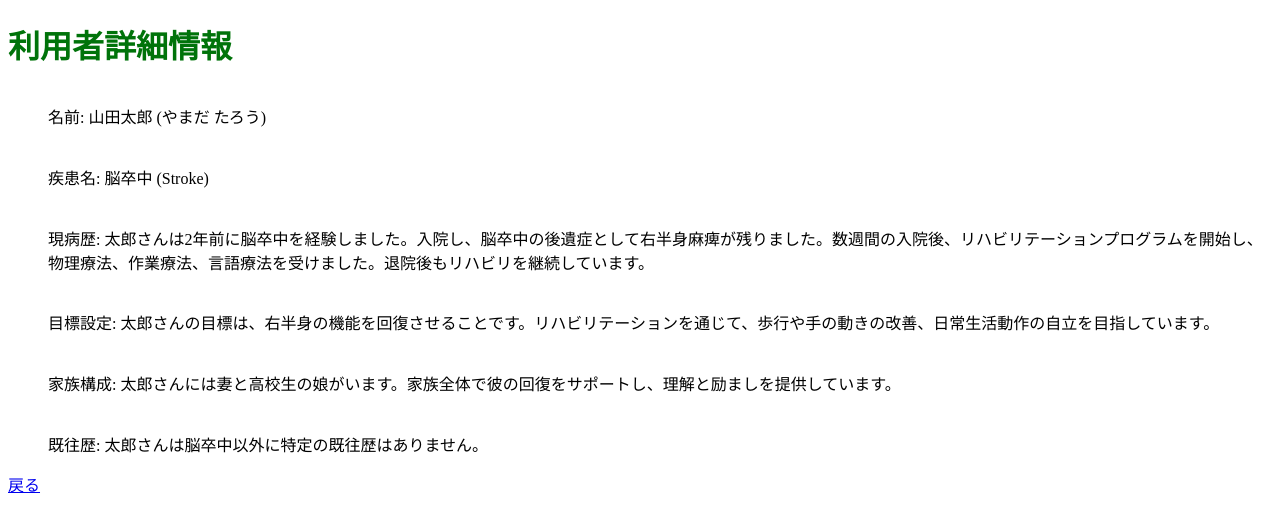
After one commit to ryotanamiki/RehabilitationSystem, a Node server app: page /user/1 in a window 1280 px wide. The commit adds this page. Shown: the top 532 px of the page. Run offline with Node 20, Linux system fonts and the light colour scheme; some libraries are stand-ins or nearby versions.

Commit message:
多次元配列での情報格納実装

```diff
--- a/app.js
+++ b/app.js
@@ -78,4 +78,127 @@ app.get('/delete/:id', (req, res) => {
     });
 });
 
+//利用者データ
+const users = [
+  {
+    id: 1,
+    name: "山田太郎",
+    name_kana: "やまだ たろう",
+    disease: "脳卒中 (Stroke)",
+    medicalHistory: "太郎さんは2年前に脳卒中を経験しました。入院し、脳卒中の後遺症として右半身麻痺が残りました。数週間の入院後、リハビリテーションプログラムを開始し、物理療法、作業療法、言語療法を受けました。退院後もリハビリを継続しています。",
+    goals: "太郎さんの目標は、右半身の機能を回復させることです。リハビリテーションを通じて、歩行や手の動きの改善、日常生活動作の自立を目指しています。",
+    family: "太郎さんには妻と高校生の娘がいます。家族全体で彼の回復をサポートし、理解と励ましを提供しています。",
+    other: "太郎さんは脳卒中以外に特定の既往歴はありません。"
+  },
+  {
+    id: 2,
+    name: "鈴木真理子",
+    name_kana: "すずき まりこ",
+    disease: "脊髄損傷 (Spinal Cord Injury)",
+    medicalHistory: "真理子さんは交通事故により、一年前に脊髄損傷を負いました。入院し、手術を受けた後、リハビリテーションプログラムが開始されました。現在は車椅子での生活となっています。",
+    goals: "真理子さんの目標は、脊髄損傷による身体的な制約を最小限に抑えることです。リハビリテーションを通じて、上肢や下肢の筋力を回復させ、日常生活動作の自立を目指しています。",
+    family: "真理子さんは独身で、親族や友人によるサポートを受けています。",
+    other: "真理子さんは脊髄損傷以外に特定の既往歴はありません。"
+  },
+    {
+    id: 3,
+    name: "佐藤雅子",
+    name_kana: "さとう みやこ",
+    disease: "骨折後のリハビリ (Rehabilitation after Fracture)",
+    medicalHistory: "雅子さんは3か月前にスキー中に足を骨折しました。骨折した足は手術により固定され、リハビリテーションプログラムが開始されました。現在は歩行能力の回復に取り組んでいます。",
+    goals: "雅子さんの目標は、骨折した足の機能を回復させ、通常の日常生活に戻ることです。リハビリテーションを通じて、歩行や足の可動域の改善を目指しています。",
+    family: "雅子さんには両親と弟がいます。家族全体で彼女のリハビリプログラムをサポートし、励まし合っています。",
+    other: "雅子さんは骨折以外に特定の既往歴はありません。"
+  },
+  {
+    id: 4,
+    name: "田中美智子 ",
+    name_kana: "たなか みちこ",
+    disease: "脳外傷 (Traumatic Brain Injury)",
+    medicalHistory: "美智子 さんは半年前に交通事故で頭部を強打し、脳外傷を負いました。入院し、手術や集中治療を受けた後、リハビリテーションプログラムが開始されました。認知機能や運動機能の回復に取り組んでいます。",
+    goals: "美智子さんの目標は、脳外傷による機能の回復と社会復帰です。リハビリテーションを通じて、日常生活動作の自立や職場復帰を目指しています。",
+    family: "美智子さんには妻と大学生の子供がいます。家族全体で彼の回復をサポートし、理解と忍耐を提供しています。",
+    other: "美智子さんは脳外傷以外に特定の既往歴はありません。"
+  },
+  {
+    id: 5,
+    name: "中村健太",
+    name_kana: "なかむら けんた",
+    disease: "脊髄損傷 (Spinal Cord Injury)",
+    medicalHistory: "健太さんは半年前に膝関節置換術を受けました。手術後、リハビリテーションプログラムが開始され、筋力トレーニングや関節可動域の改善に取り組んでいます。",
+    goals: "健太さんの目標は、膝関節の機能を回復させ、痛みの軽減と日常生活への復帰です。リハビリテーションを通じて、歩行能力や階段の上り下りなどの動作の改善を目指しています。",
+    family: "健太さんには夫と社会人の娘がいます。家族全体で彼のリハビリプログラムをサポートし、励まし合っています。",
+    other: "健太さんは膝関節置換術以外に特定の既往歴はありません。"
+  },
+  {
+    id: 6,
+    name: "小林裕子",
+    name_kana: "こばやし ゆうこ",
+    disease: "脊椎損傷 (Spinal Cord Injury)",
+    medicalHistory: "裕子さんはスポーツ中の事故で脊椎損傷を負いました。現在、下半身麻痺が残っており、リハビリテーションプログラムに参加しています。",
+    goals: "裕子さんの目標は、脊椎損傷による制約を最小限に抑え、日常生活動作の自立を目指すことです。リハビリテーションを通じて、上肢の筋力強化や車椅子の操作などに取り組んでいます。",
+    family: "裕子さんは独身ですが、親族や友人によるサポートを受けています。",
+    other: "裕子さんは脊椎損傷以外に特定の既往歴はありません。"
+  },
+  {
+    id: 7,
+    name: "渡辺健二",
+    name_kana: "わたなべ けんじ",
+    disease: "大腿骨骨折後のリハビリ (Rehabilitation after Femoral Fracture)",
+    medicalHistory: "健二さんは1年前に大腿骨を骨折し、手術を受けました。リハビリテーションプログラムに参加し、歩行能力の回復や筋力トレーニングに取り組んでいます。",
+    goals: "健二さんの目標は、骨折した足の機能を回復させ、通常の日常生活に戻ることです。リハビリテーションを通じて、歩行や足の筋力の向上を目指しています。",
+    family: "健二さんには妻がいます。家族全体で彼のリハビリプログラムをサポートし、励まし合っています。",
+    other: "健二さんは大腿骨骨折以外に特定の既往歴はありません。。"
+  },
+  {
+    id: 8,
+    name: "松本美晴",
+    name_kana: "まつもと みはる",
+    disease: "脳梗塞 (Cerebral Infarction)",
+    medicalHistory: "美晴さんは1年前に脳梗塞を発症しました。リハビリテーションプログラムに参加し、言語療法や運動療法に取り組んでいます。",
+    goals: "美晴さんの目標は、脳梗塞による言語や運動機能の回復です。リハビリテーションを通じて、言葉の理解や発話能力の向上、歩行や手の動きの改善を目指しています。",
+    family: "美晴さんには夫と大学生の子供がいます。家族全体で彼女の回復をサポートし、理解と励ましを提供しています。",
+    other: "美晴さんは脳梗塞以外に特定の既往歴はありません。"
+  },
+  {
+    id: 9,
+    name: "高橋健一",
+    name_kana: "たかはし けんいち",
+    disease: "脊柱側弯症 (Scoliosis)",
+    medicalHistory: "健一さんは脊柱側弯症の診断を受けました。リハビリテーションプログラムに参加し、姿勢の改善や筋力トレーニングに取り組んでいます。",
+    goals: "健一さんの目標は、脊柱側弯症による姿勢の歪みを改善することです。リハビリテーションを通じて、姿勢の矯正や背筋の強化を目指しています。",
+    family: "健一さんには両親と兄弟がいます。家族全体で彼のリハビリプログラムをサポートし、理解と応援を提供しています。",
+    other: "健一さんは脊柱側弯症以外に特定の既往歴はありません。"
+  },
+  {
+    id: 10,
+    name: "斉藤雅子",
+    name_kana: "さいとう みやこ",
+    disease: "脊柱側弯症 (Scoliosis)",
+    medicalHistory: "雅子さんは10代の頃から脊柱側弯症の症状を抱えています。過去には軽度の矯正具を使用してきましたが、最近症状が悪化し、専門医による詳しい検査と診断を受けました。美咲さんはリハビリテーションプログラムに参加し、姿勢の改善や筋力トレーニングに取り組んでいます。",
+    goals: "雅子さんの目標は、脊柱側弯症による姿勢の歪みを軽減することです。仕事上、子供たちの前での姿勢や体の使い方が重要なため、リハビリテーションを通じて姿勢の矯正や筋力の強化を目指しています。",
+    family: "雅子さんには夫と2人の子供がいます。家族全体で彼女のリハビリプログラムをサポートし、理解と応援を提供しています。特に夫は彼女の姿勢改善のためのエクササイズや家事のサポートをしています。",
+    other: "雅子さんは脊柱側弯症以外に特定の既往歴はありません。彼女は健康に気を使っており、脊柱側弯症の管理に真剣に取り組んでいます。"
+  }
+];
+
+// 静的ファイルの提供
+app.use(express.static('public'));
+
+// ルートへのGETリクエスト
+app.get('/', (req, res) => {
+  res.render('index.ejs', { users });
+});
+
+// 利用者詳細ページへのGETリクエスト
+app.get('/user/:id', (req, res) => {
+  const userId = parseInt(req.params.id);
+  const user = users.find(u => u.id === userId);
+  if (user) {
+    res.render('user-details.ejs', { user });
+  }
+});
+
+
+
 app.listen(port, () => console.log(`Example app listening on port ${port}!`));
--- a/assets/css/style.css
+++ b/assets/css/style.css
@@ -33,3 +33,7 @@ h1 {
   border: 2px solid #eee;
   padding: 4px 8px;
 }
+li {
+  list-style: none;
+  margin-top: 3%;
+}
--- a/views/index.ejs
+++ b/views/index.ejs
@@ -28,7 +28,9 @@
         <% users.forEach(function (value) { %>
           <tr>
             <td>
-              <%= value.name %>
+              <a href="/user/<%= value.id %>">
+                <%= value.name %>
+              </a>
             </td>
             <td>
               <%= value.birthdate %>
--- /dev/null
+++ b/views/user-details.ejs
@@ -0,0 +1,28 @@
+<!DOCTYPE html>
+<html lang="ja">
+
+<head>
+    <meta charset="UTF-8">
+    <title>利用者情報</title>
+    <link type="text/css" rel="stylesheet" href="/css/style.css">
+</head>
+
+<body>
+    <h1>利用者詳細情報</h1>
+    <ul>
+        <li>名前: <%= user.name %> (<%= user.name_kana %>)</li>
+        <li>疾患名: <%= user.disease %>
+        </li>
+        <li>現病歴: <%= user.medicalHistory %>
+        </li>
+        <li>目標設定: <%= user.goals %>
+        </li>
+        <li>家族構成: <%= user.family %>
+        </li>
+        <li>既往歴: <%= user.other %>
+        </li>
+    </ul>
+    <a href="/">戻る</a>
+</body>
+
+</html>
```
Also changed, not shown: README.md.
